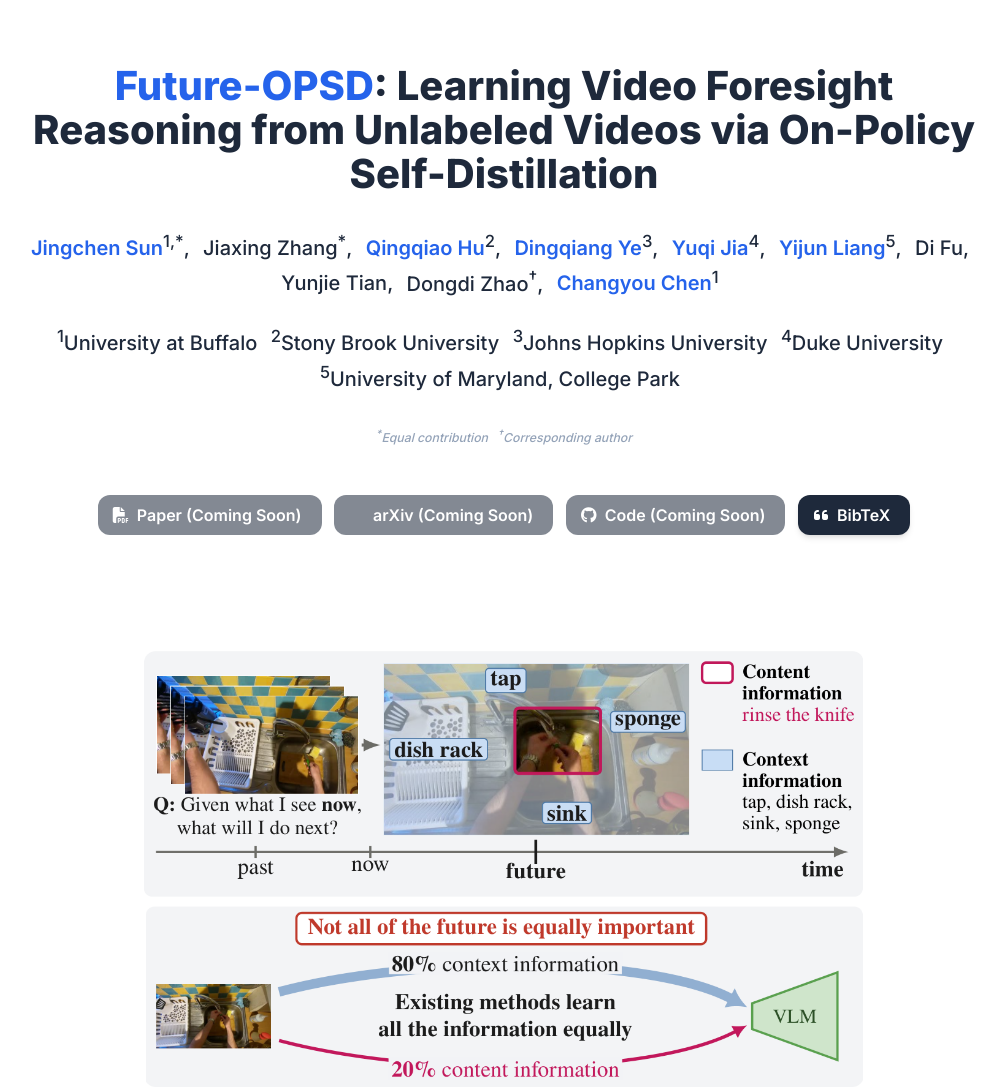
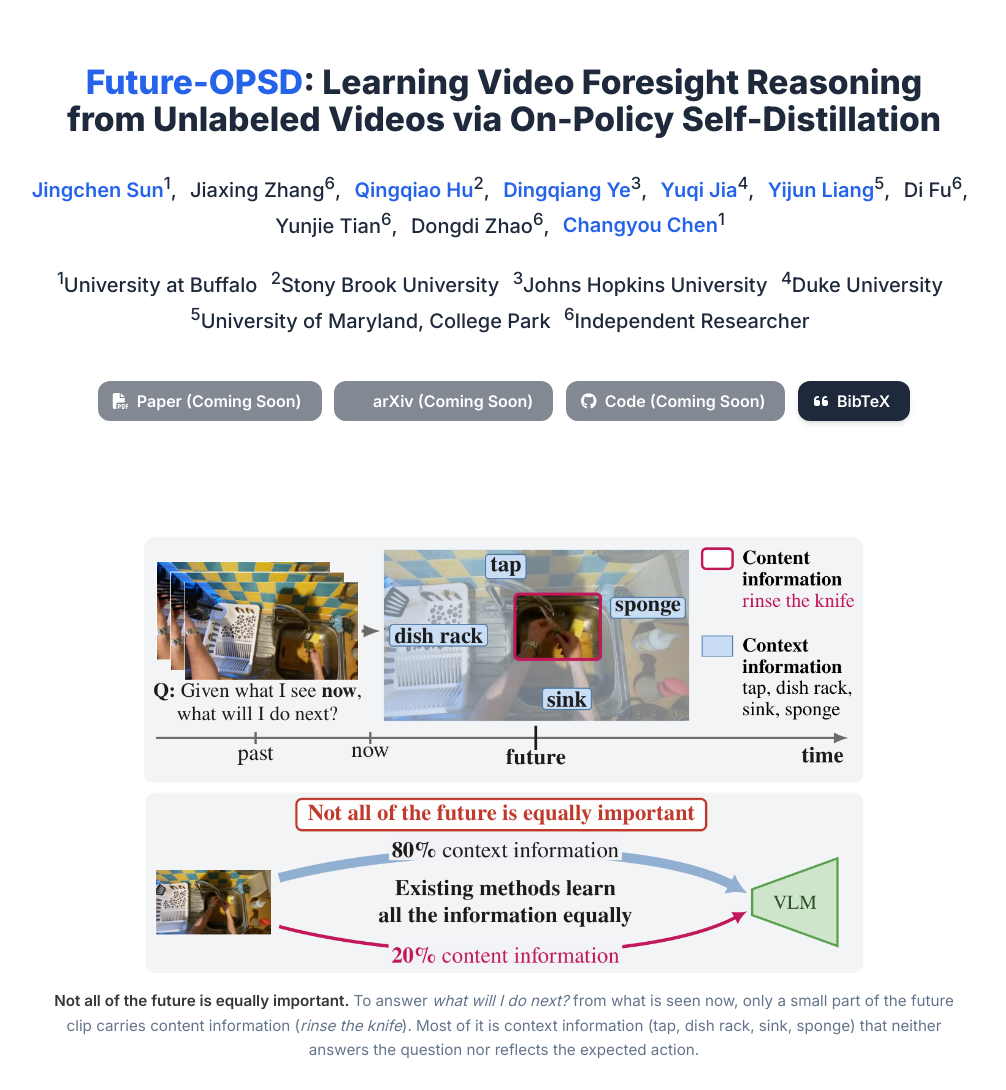
Before and after one commit to Jingchensun/jingchensun.github.io, a plain HTML site: page future-opsd/index.html in a window 1280 px wide. Shown: the top 1090 px of the page, without its empty margins (136-1142 px from the left). Drawn offline with nearby package versions, Linux system fonts and the light colour scheme; some icons are missing.

Commit message:
Future-OPSD page: two-line title, Independent Researcher affiliation, drop equal-contribution/corresponding marks

```diff
--- a/future-opsd/index.html
+++ b/future-opsd/index.html
@@ -102,14 +102,14 @@
     "description": "Future-OPSD turns unlabeled past–future video pairs into self-supervision for video foresight reasoning, focusing learning on the most valuable future information.",
     "author": [
       {"@type": "Person", "name": "Jingchen Sun", "affiliation": {"@type": "Organization", "name": "University at Buffalo"}},
-      {"@type": "Person", "name": "Jiaxing Zhang"},
+      {"@type": "Person", "name": "Jiaxing Zhang", "affiliation": {"@type": "Organization", "name": "Independent Researcher"}},
       {"@type": "Person", "name": "Qingqiao Hu", "affiliation": {"@type": "Organization", "name": "Stony Brook University"}},
       {"@type": "Person", "name": "Dingqiang Ye", "affiliation": {"@type": "Organization", "name": "Johns Hopkins University"}},
       {"@type": "Person", "name": "Yuqi Jia", "affiliation": {"@type": "Organization", "name": "Duke University"}},
       {"@type": "Person", "name": "Yijun Liang", "affiliation": {"@type": "Organization", "name": "University of Maryland, College Park"}},
-      {"@type": "Person", "name": "Di Fu"},
-      {"@type": "Person", "name": "Yunjie Tian"},
-      {"@type": "Person", "name": "Dongdi Zhao"},
+      {"@type": "Person", "name": "Di Fu", "affiliation": {"@type": "Organization", "name": "Independent Researcher"}},
+      {"@type": "Person", "name": "Yunjie Tian", "affiliation": {"@type": "Organization", "name": "Independent Researcher"}},
+      {"@type": "Person", "name": "Dongdi Zhao", "affiliation": {"@type": "Organization", "name": "Independent Researcher"}},
       {"@type": "Person", "name": "Changyou Chen", "affiliation": {"@type": "Organization", "name": "University at Buffalo"}}
     ],
     "url": "https://jingchensun.github.io/future-opsd/",
@@ -133,18 +133,18 @@
         <div class="columns is-centered">
           <div class="column has-text-centered">
             <h1 class="title is-2 publication-title">
-              <span class="method-name">Future-OPSD</span>: Learning Video Foresight Reasoning from Unlabeled Videos via On-Policy Self-Distillation
+              <span class="method-name">Future-OPSD</span>: Learning Video Foresight Reasoning<br class="is-hidden-touch"> from Unlabeled Videos via On-Policy Self-Distillation
             </h1>
             <div class="is-size-5 publication-authors">
-              <span class="author-block"><a href="https://jingchensun.github.io/" target="_blank">Jingchen Sun</a><sup>1,*</sup>,</span>
-              <span class="author-block">Jiaxing Zhang<sup>*</sup>,</span>
+              <span class="author-block"><a href="https://jingchensun.github.io/" target="_blank">Jingchen Sun</a><sup>1</sup>,</span>
+              <span class="author-block">Jiaxing Zhang<sup>6</sup>,</span>
               <span class="author-block"><a href="https://winstonhutiger.github.io/" target="_blank">Qingqiao Hu</a><sup>2</sup>,</span>
               <span class="author-block"><a href="https://bugjudger.github.io/" target="_blank">Dingqiang Ye</a><sup>3</sup>,</span>
               <span class="author-block"><a href="https://jyqhahah.github.io/" target="_blank">Yuqi Jia</a><sup>4</sup>,</span>
               <span class="author-block"><a href="https://joliang17.github.io/" target="_blank">Yijun Liang</a><sup>5</sup>,</span>
-              <span class="author-block">Di Fu,</span>
-              <span class="author-block">Yunjie Tian,</span>
-              <span class="author-block">Dongdi Zhao<sup>†</sup>,</span>
+              <span class="author-block">Di Fu<sup>6</sup>,</span>
+              <span class="author-block">Yunjie Tian<sup>6</sup>,</span>
+              <span class="author-block">Dongdi Zhao<sup>6</sup>,</span>
               <span class="author-block"><a href="https://cse.buffalo.edu/~changyou/index.html" target="_blank">Changyou Chen</a><sup>1</sup></span>
             </div>
 
@@ -154,10 +154,7 @@
               <span class="author-block"><sup>3</sup>Johns Hopkins University</span>
               <span class="author-block"><sup>4</sup>Duke University</span>
               <span class="author-block"><sup>5</sup>University of Maryland, College Park</span>
-            </div>
-
-            <div class="is-size-5 publication-authors">
-              <span class="eql-cntrb"><small><sup>*</sup>Equal contribution &nbsp; <sup>†</sup>Corresponding author</small></span>
+              <span class="author-block"><sup>6</sup>Independent Researcher</span>
             </div>
 
             <div class="column has-text-centered">
--- a/future-opsd/static/css/index.css
+++ b/future-opsd/static/css/index.css
@@ -1023,3 +1023,10 @@ a:focus {
 .scaling-row {
   margin-top: 2.5rem;
 }
+
+/* Keep the title on two lines on desktop (the line break is hidden below 1024px) */
+@media screen and (min-width: 1024px) {
+  .publication-title {
+    font-size: 2.1rem !important;
+  }
+}
```
